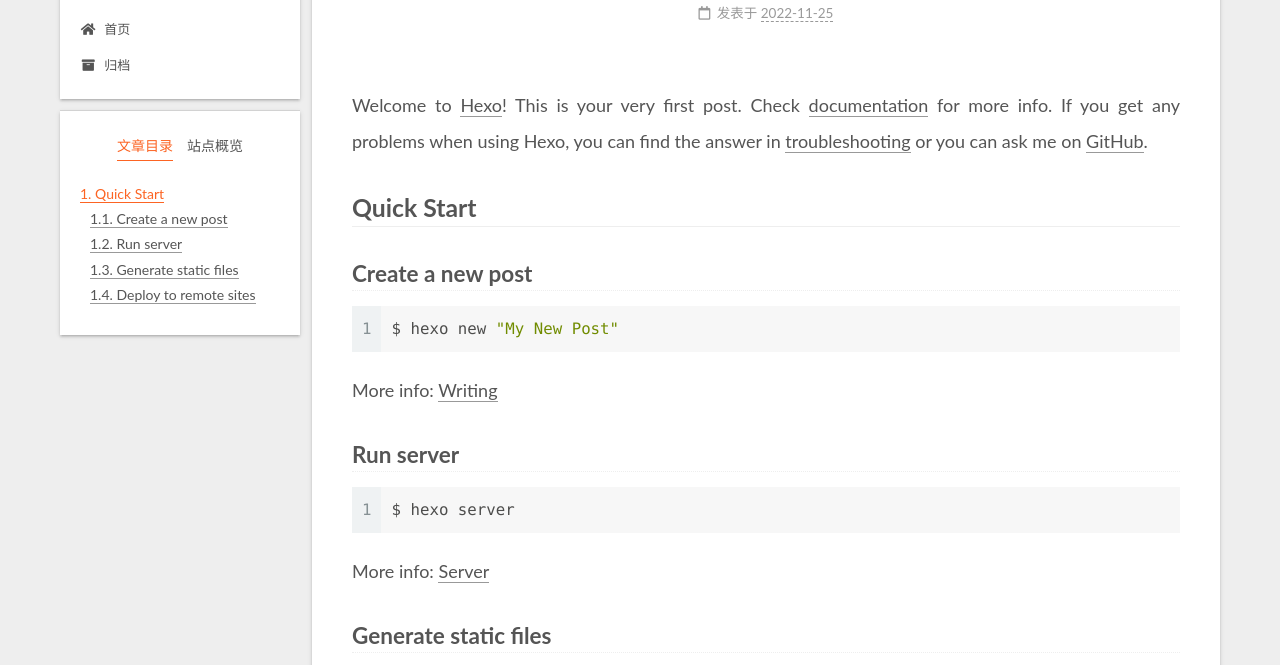
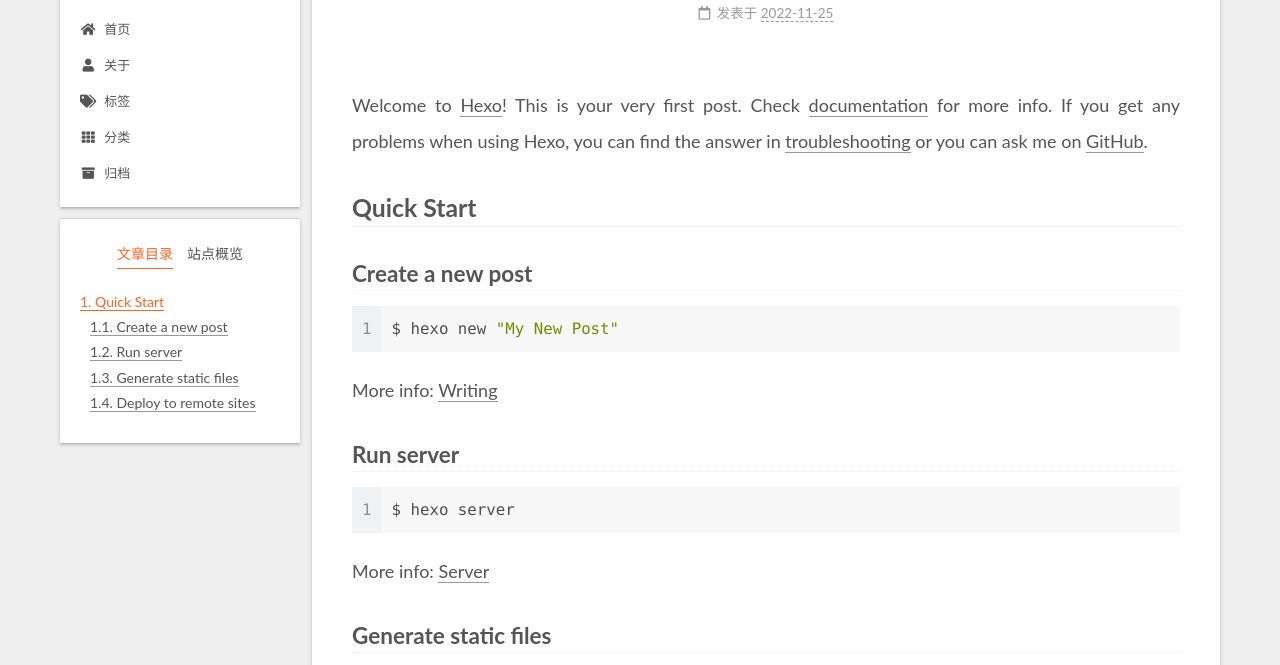
Before and after one commit to luanqi123/luanqi123.github.io, a plain HTML site: page 2022/11/25/hello-world/index.html in a window 1280 px wide. Shown: the part 87-752 px from the top of the page. Drawn offline with Linux system fonts and the light colour scheme.

Commit message:
Site updated: 2022-11-25 13:45:02

```diff
--- a/2022/11/25/hello-world/index.html
+++ b/2022/11/25/hello-world/index.html
@@ -115,6 +115,21 @@
         <li class="menu-item menu-item-home">
 
     <a href="/" rel="section"><i class="fa fa-home fa-fw"></i>首页</a>
+
+  </li>
+        <li class="menu-item menu-item-about">
+
+    <a href="/about/" rel="section"><i class="fa fa-user fa-fw"></i>关于</a>
+
+  </li>
+        <li class="menu-item menu-item-tags">
+
+    <a href="/tags/" rel="section"><i class="fa fa-tags fa-fw"></i>标签</a>
+
+  </li>
+        <li class="menu-item menu-item-categories">
+
+    <a href="/categories/" rel="section"><i class="fa fa-th fa-fw"></i>分类</a>
 
   </li>
         <li class="menu-item menu-item-archives">
--- a/css/main.css
+++ b/css/main.css
@@ -1168,7 +1168,7 @@ pre .javascript .function {
 }
 .links-of-author a::before,
 .links-of-author span.exturl::before {
-  background: #fff;
+  background: #4b592d;
   border-radius: 50%;
   content: ' ';
   display: inline-block;
```
Also changed, not shown: archives/2022/11/index.html (+15 -0 lines), archives/2022/index.html (+15 -0 lines), archives/index.html (+15 -0 lines), index.html (+15 -0 lines).
